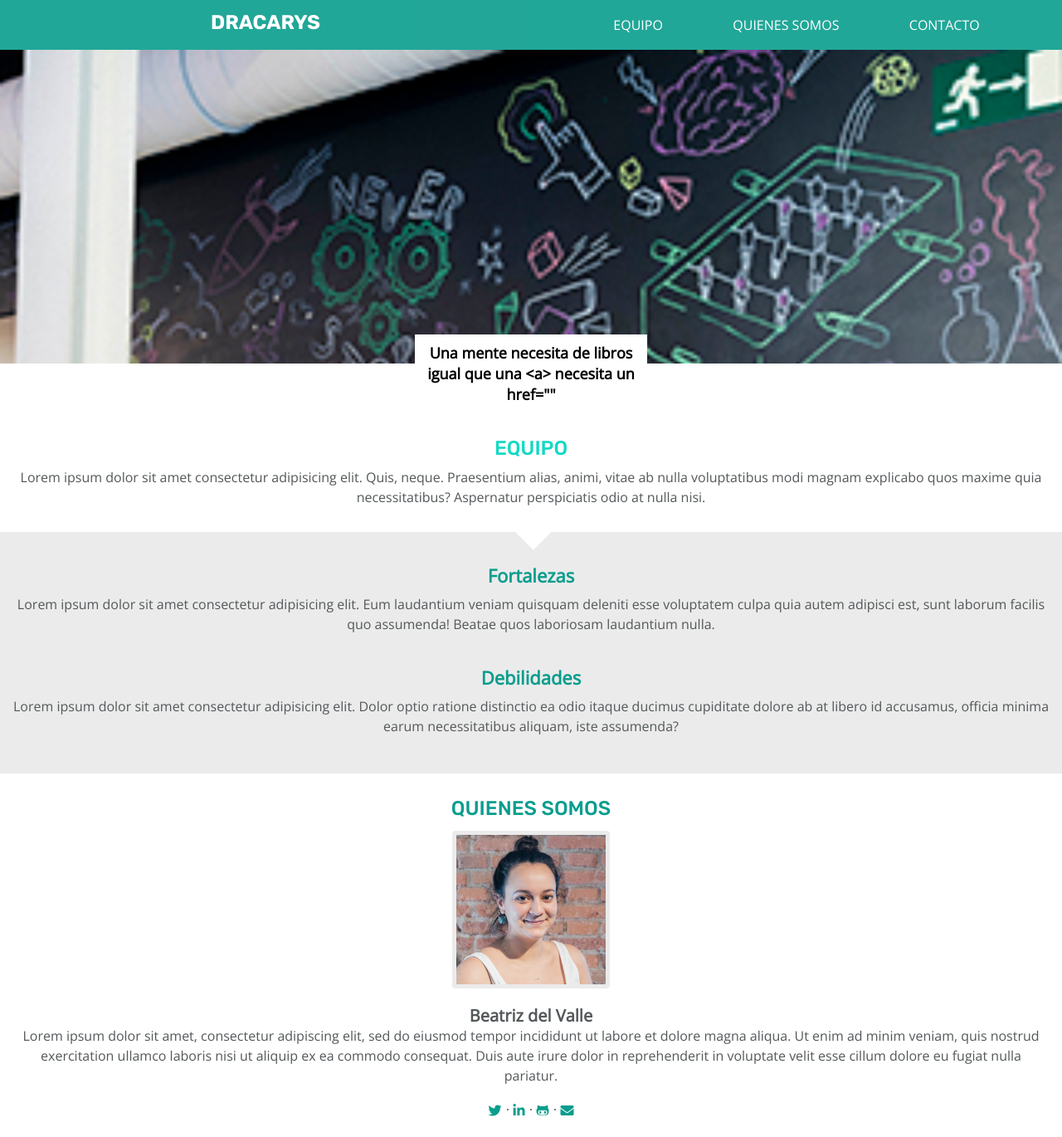
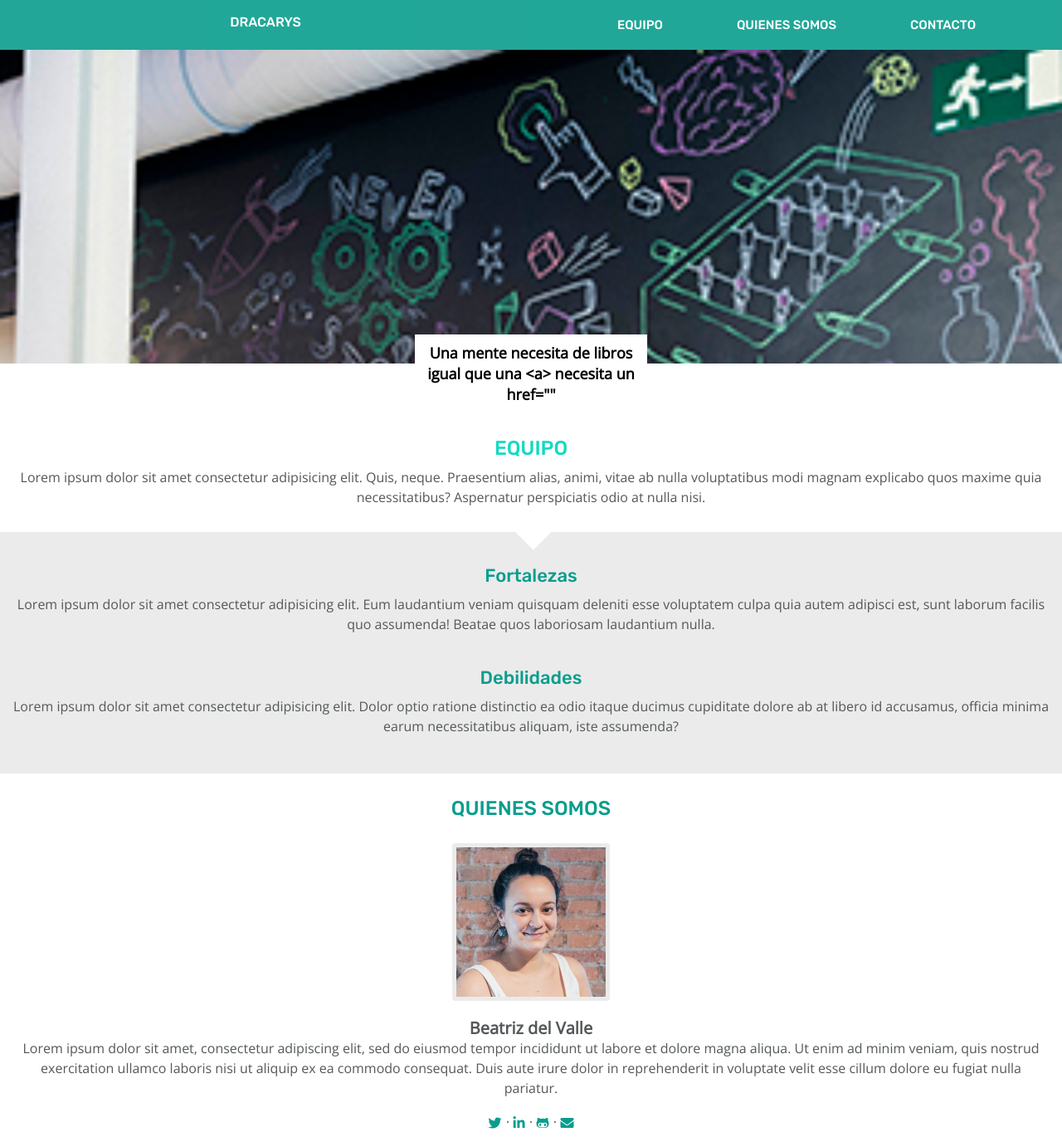
Before and after one commit to samanthacancino/dracarys_old, a plain HTML site: page index.html in a window 1280 px wide. Shown: the top 1370 px of the page at 83% size. Drawn offline with nearby package versions, Linux system fonts and the light colour scheme.

Commit message:
Font sizes and styles Fixed

```diff
--- a/css/style.css
+++ b/css/style.css
@@ -17,7 +17,7 @@ body {
 h1 {
   font-family: 'Rubik', sans-serif;
   font-size: 24px;
-  font-weight: bold;
+  /* font-weight: bold; */
   color: #099d8d;
   margin: 0;
   margin-top: 30px;
@@ -74,10 +74,13 @@ a.anchor {
   padding-top: 15px;
   margin: auto;
 }
-.h1-name{
+.name h1{
   padding: 0;
   margin: 0;
   color: white;
+  font-family: 'Rubik', sans-serif;
+  font-size: 16px;
+  font-weight: 500;
 }
 
 
@@ -91,6 +94,9 @@ a.anchor {
 }
 
 .menu{
+  font-family: 'Rubik', sans-serif;
+  font-size: 15px;
+  font-weight: 500;
   margin: 0;
   padding: 0;
   height: 45px;
@@ -205,6 +211,11 @@ p {
   background-color: rgba(0, 0, 0, 0.08);
   /* margin: 0; */
 }
+.blocks h3 {
+  font-family: 'Rubik', sans-serif;
+  font-size: 22px;
+  font-weight: 500;
+}
 .blocks-strenghts {
   margin-top: 30px;
   margin-bottom: 30px;
@@ -221,7 +232,7 @@ p {
 
 }
 
-h2 {margin: medium}
+/* h2 {margin: medium} */
 h3 {
   display: flex;
   justify-content: center;
@@ -239,13 +250,16 @@ h3 {
   font-weight: 500;
 
 }
+.profiles h2 {
+  margin-bottom: 15px;
+}
 .img-profile {
   width: 180px;
   height: 180px;
   border-radius: 4px;
   border: solid 5px rgba(0, 0, 0, 0.08);
   align-content: center;
-  margin: 15px;
+  margin: 30px 0 15px 0;
 }
 .social-icons {
 
--- a/index.html
+++ b/index.html
@@ -18,7 +18,7 @@
             <div class="backgroundname">
                 <div class="name">
                     <div class="container">
-                        <h1 class="h1-name">DRACARYS</h1>
+                        <h1>DRACARYS</h1>
                     </div>
                 </div>
             </div>
@@ -69,7 +69,7 @@
         <h1 class="profiles">QUIENES SOMOS</h1>
         <div class="profile">
             <article>
-                <img class="img-profile" src="./img/Beatriz.jpg">
+                <img class="img-profile" src="./img/Beatriz.jpg" alt="Foto de Beatriz del Valle">
                 <h2>Beatriz del Valle</h2>
                 <div class="container">
                     <p>Lorem ipsum dolor sit amet, consectetur adipiscing elit, sed do eiusmod tempor incididunt ut labore et dolore magna aliqua. Ut enim ad minim veniam, quis nostrud exercitation ullamco laboris nisi ut aliquip ex ea commodo consequat. Duis aute irure dolor in reprehenderit in voluptate velit esse cillum dolore eu fugiat nulla pariatur.</p>
@@ -87,7 +87,7 @@
                 </div>
             </article>
             <article>
-                <img class="img-profile" src="./img/Isabel.jpg">
+                <img class="img-profile" src="./img/Isabel.jpg" alt="Foto de Isabel Pizarro">
                 <h2>Isabel Pizarro</h2>
                 <div class="container">
                     <p>Lorem ipsum dolor sit amet, consectetur adipiscing elit, sed do eiusmod tempor incididunt ut labore et dolore magna aliqua. Ut enim ad minim veniam, quis nostrud exercitation ullamco laboris nisi ut aliquip ex ea commodo consequat. Duis aute irure dolor in reprehenderit in voluptate velit esse cillum dolore eu fugiat nulla pariatur.</p>
@@ -105,7 +105,7 @@
                 </div>
             </article>
             <article>
-                <img class="img-profile" src="./img/Amanda.jpg">
+                <img class="img-profile" src="./img/Amanda.jpg" alt="Foto de Amanda Padilla">
                 <h2>Amanda Padilla</h2>
                 <div class="container">
                     <p>Lorem ipsum dolor sit amet, consectetur adipiscing elit, sed do eiusmod tempor incididunt ut labore et dolore magna aliqua. Ut enim ad minim veniam, quis nostrud exercitation ullamco laboris nisi ut aliquip ex ea commodo consequat. Duis aute irure dolor in reprehenderit in voluptate velit esse cillum dolore eu fugiat nulla pariatur.</p>
@@ -123,7 +123,7 @@
                 </div>
             </article>
             <article>
-                <img class="img-profile" src="./img/Sara.jpg">
+                <img class="img-profile" src="./img/Sara.jpg" alt="Foto de Sara Martín">
                 <h2>Sara Martín</h2>
                 <div class="container">
                     <p>Lorem ipsum dolor sit amet, consectetur adipiscing elit, sed do eiusmod tempor incididunt ut labore et dolore magna aliqua. Ut enim ad minim veniam, quis nostrud exercitation ullamco laboris nisi ut aliquip ex ea commodo consequat. Duis aute irure dolor in reprehenderit in voluptate velit esse cillum dolore eu fugiat nulla pariatur.</p>
@@ -141,7 +141,7 @@
                 </div>
             </article>
             <article>
-                <img class="img-profile" src="./img/Samantha.jpg">
+                <img class="img-profile" src="./img/Samantha.jpg" alt="Foto de Samantha Cancino">
                 <h2>Samantha Cancino</h2>
                 <div class="container">
                     <p>Lorem ipsum dolor sit amet, consectetur adipiscing elit, sed do eiusmod tempor incididunt ut labore et dolore magna aliqua. Ut enim ad minim veniam, quis nostrud exercitation ullamco laboris nisi ut aliquip ex ea commodo consequat. Duis aute irure dolor in reprehenderit in voluptate velit esse cillum dolore eu fugiat nulla pariatur.</p>
```
